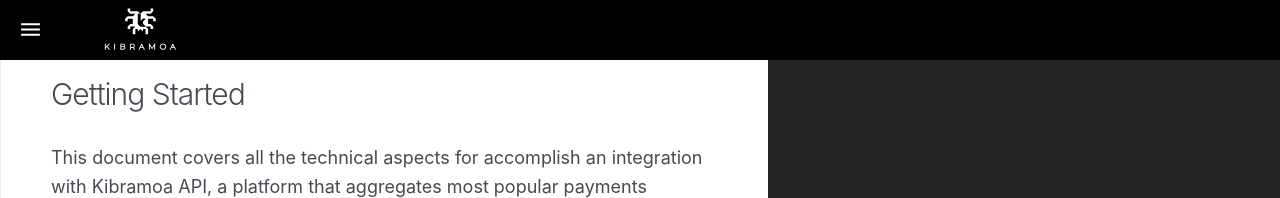
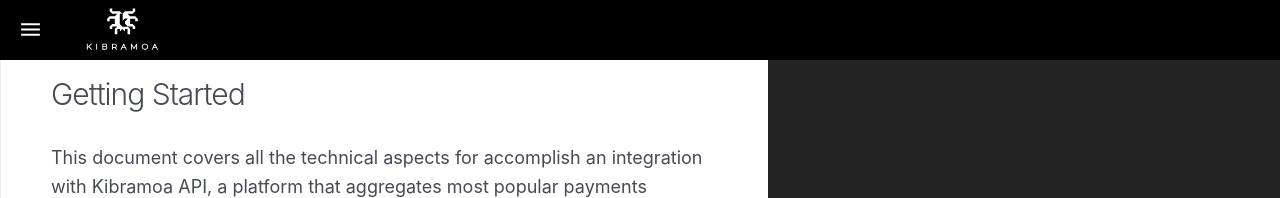
Before and after one commit to GlobalWallet/Docs, a Jekyll site: the page built from index.html, in a window 1280 px wide. Shown: the top 198 px of the page. Built offline with Jekyll 4.4.1, drawn with Linux system fonts in a browser that asks for light colours; nearby versions of some CDN libraries.

Commit message:
Update _main.scss

```diff
--- a/_sass/_main.scss
+++ b/_sass/_main.scss
@@ -439,7 +439,7 @@ hr {
 }
 
 header {
-	max-height: 100%;
+	max-height: 100vh;
 	position: fixed;
 	top: 0;
 	left: 0;
@@ -466,7 +466,7 @@ header {
 
 		img {
 			height: 80px;
-			margin: 0 18px;
+			margin: 0px;
 		}
 	}
 
```
